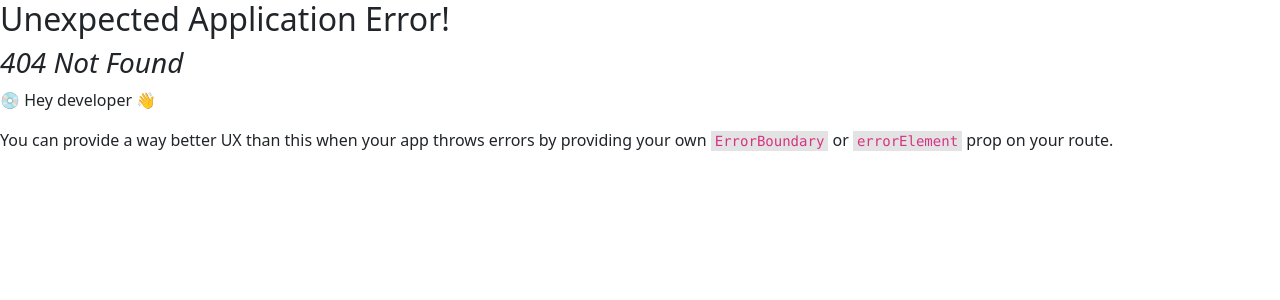
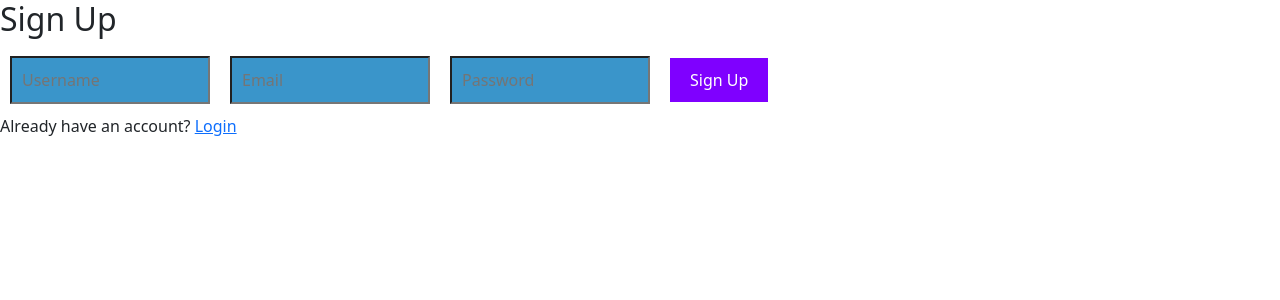
Before and after one commit to Roaa227/ChitChat-RealTime-Messaging, a React (Vite) app: page /signup in a window 1280 px wide. Before the commit this address had no page. Shown: the top 300 px of the page. Built offline with nearby package versions, Linux system fonts and the light colour scheme.

Commit message:
integaration

```diff
--- a/package.json
+++ b/package.json
@@ -12,6 +12,7 @@
   "dependencies": {
     "react": "^18.3.1",
     "react-dom": "^18.3.1",
+    "react-router-dom": "^6.27.0",
     "styled-components": "^6.1.13"
   },
   "devDependencies": {
--- a/src/App.jsx
+++ b/src/App.jsx
@@ -6,12 +6,18 @@ import {
   createBrowserRouter,
   createRoutesFromElements,
 } from 'react-router-dom';
+import { Home } from './pages/Home';
+import Login from './pages/Login';
+import Signup from './pages/Signup';
 
 
 const router = createBrowserRouter(
   createRoutesFromElements(
     <>
-      <Route path="/" element={<MainLayout />} />
+    <Route path='/' element={<Home/>}/>
+      <Route path='/login' element={<Login/>}/>
+      <Route path='/signup' element={<Signup/>}/>
+      <Route path="/chat" element={<MainLayout />} />
     </>
 
   )
--- /dev/null
+++ b/src/pages/Home.jsx
@@ -0,0 +1,18 @@
+import React from 'react'
+import image from '../../public/logoo.png'
+import { Link, useNavigate } from 'react-router-dom'
+
+export const Home = () => {
+    const navigate = useNavigate()
+    return (
+        <div className='App'>
+            <img src={image} />
+
+            <Link variant='primary' onClick={()=>navigate('/login')} > Login</Link>
+            <Link onClick={()=>navigate('/signup')}> Signup</Link>
+
+        </div>
+    )
+
+
+}
--- /dev/null
+++ b/src/pages/Login.jsx
@@ -0,0 +1,51 @@
+// Login.js
+import React, { useState } from 'react';
+import { Link } from 'react-router-dom';
+import './chitchat.css'
+const Login = () => {
+  const [formData, setFormData] = useState({
+    usernameOrEmail: '',
+    password: '',
+  });
+
+  const handleChange = (e) => {
+    const { name, value } = e.target;
+    setFormData({
+      ...formData,
+      [name]: value,
+    });
+  };
+
+  const handleSubmit = (e) => {
+    e.preventDefault();
+    console.log(formData); // You can add login logic here
+  };
+
+  return (
+    <div className="login-form">
+      <h2>Login</h2>
+      <form onSubmit={handleSubmit}>
+        <input
+          type="text"
+          name="usernameOrEmail"
+          placeholder="Email/Username"
+          value={formData.usernameOrEmail}
+          onChange={handleChange}
+        />
+        <input
+          type="password"
+          name="password"
+          placeholder="Password"
+          value={formData.password}
+          onChange={handleChange}
+        />
+        <button type="submit">Login</button>
+      </form>
+      <p>
+        Don't have an account? <Link to="/signup">Sign Up</Link>
+      </p>
+    </div>
+  );
+};
+
+export default Login;
--- /dev/null
+++ b/src/pages/Signup.jsx
@@ -0,0 +1,60 @@
+// Signup.js
+import React, { useState } from 'react';
+import { Link } from 'react-router-dom';
+import './chitchat.css'
+
+ export const Signup = () => {
+  const [formData, setFormData] = useState({
+    username: '',
+    email: '',
+    password: '',
+  });
+
+  const handleChange = (e) => {
+    const { name, value } = e.target;
+    setFormData({
+      ...formData,
+      [name]: value,
+    });
+  };
+
+  // const handleSubmit = (e) => {
+  //   e.preventDefault();
+  //   console.log(formData); // You can add signup logic here
+  // };
+
+  return (
+    <div className="signup-form">
+      <h2>Sign Up</h2>
+      <form >
+        <input
+          type="text"
+          name="username"
+          placeholder="Username"
+          value={formData.username}
+          onChange={handleChange}
+        />
+        <input
+          type="email"
+          name="email"
+          placeholder="Email"
+          value={formData.email}
+          onChange={handleChange}
+        />
+        <input
+          type="password"
+          name="password"
+          placeholder="Password"
+          value={formData.password}
+          onChange={handleChange}
+        />
+        <button type="submit">Sign Up</button>
+      </form>
+      <p>
+        Already have an account? <Link to="/login">Login</Link>
+      </p>
+    </div>
+  );
+};
+
+export default Signup;
--- /dev/null
+++ b/src/pages/chitchat.css
@@ -0,0 +1,98 @@
+/* App.css */
+.app {
+    text-align: center;
+    background-color: #e0eafc;
+    padding: 50px;
+  }
+
+  button {
+    margin: 10px;
+    padding: 10px 20px;
+    background-color: #7f00ff;
+    color: white;
+    border: none;
+    cursor: pointer;
+  }
+
+  form input {
+    background-color: rgb(58, 149, 202);
+    margin: 10px;
+    padding: 10px;
+    width: 200px;
+  }
+  .online {
+    color: green;
+  }
+
+  .offline {
+    color: red;
+  }
+  .back {
+    width: 100%;
+    display: flex;
+    justify-content: center;
+    background-color: #DFDCF2;
+
+  }
+
+  .con {
+    display: flex;
+    flex-direction: column;
+    align-items: center;
+    width: 100%;
+    padding: 10px;
+    background-color: #DFDCF2;
+    border-left: 1px solid #9049BF;
+    border-right: 1px solid #9049BF;
+    border-top: 1px solid #9049BF;
+    border-top-left-radius: 25px;
+  }
+
+  .searchbar {
+    display: flex;
+    align-items: center;
+    background-color: #9049BF;
+    border-radius: 40px;
+    padding: 5px 20px;
+    box-shadow: 0px 4px 10px rgba(0, 0, 0, 0.1);
+  }
+
+  .searchinput {
+    border: none;
+    outline: none;
+    background-color: transparent;
+    color: #DFDCF2;
+    font-size: 16px;
+    width: 100%;
+    padding-left: 10px;
+  }
+
+  .searchinput::placeholder {
+    color: #DFDCF2;
+  }
+
+  .button {
+    background-color: #9049BF;
+    border: none;
+    font-size: 18px;
+    cursor: pointer;
+    padding: 5px;
+    color: #DFDCF2;
+    border-radius: 25px;
+    transition: all 0.3s ease;
+  }
+
+
+  .button:hover {
+    color: #88B6F2;
+    background-color: #DFDCF2;
+  }
+
+  .ss:hover{
+    color: #88B6F2;
+  }
+
+  .active {
+    background-color: #88B6F2;
+    color: #DFDCF2;
+  }
```
Also changed, not shown: 1 other file (tests, documents, lock files or other folders).
